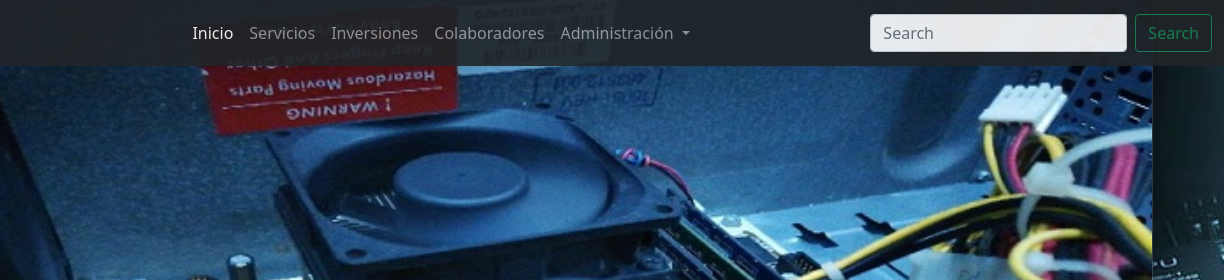
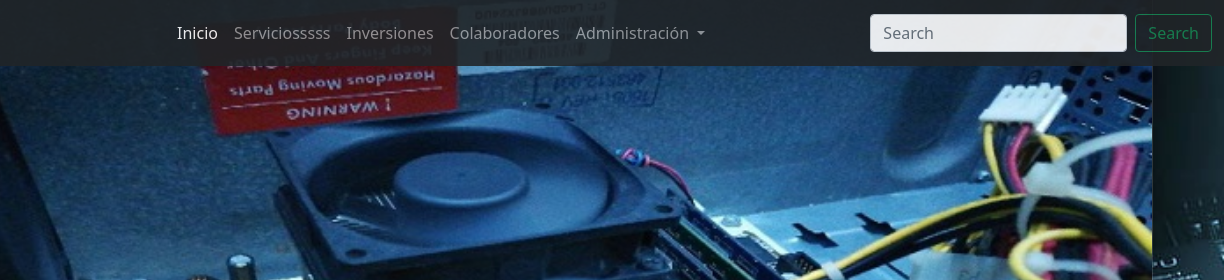
Before and after one commit to osdaguewar/CyberSopport, a website: page servicios.html in a window 1280 px wide. Shown: the top 280 px of the page, 56-1280 px from the left. Drawn offline with nearby package versions, Linux system fonts and the light colour scheme.

Commit message:
Update servicios.html

```diff
--- a/servicios.html
+++ b/servicios.html
@@ -38,7 +38,7 @@
           <a class="nav-link active" aria-current="page" href="#">Inicio</a>
         </li>
         <li class="nav-item">
-          <a class="nav-link" href="servicios.html">Servicios</a>
+          <a class="nav-link" href="servicios.html">Serviciosssss</a>
         </li>
         <li class="nav-item">
           <a class="nav-link" href="#">Inversiones</a>
```
